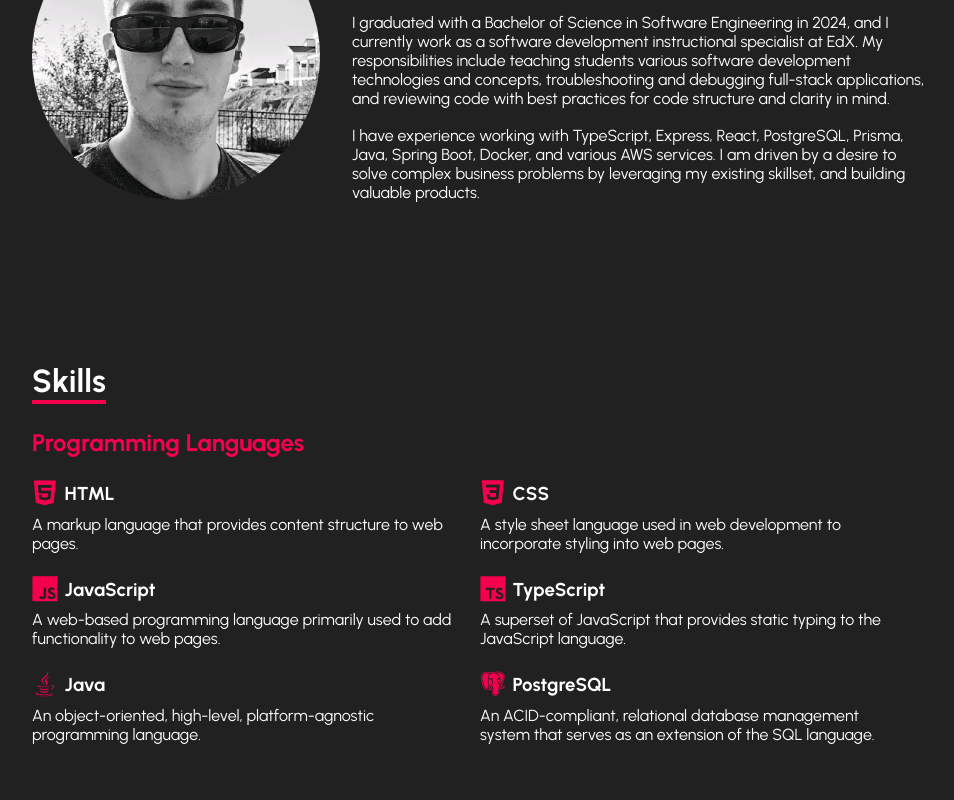
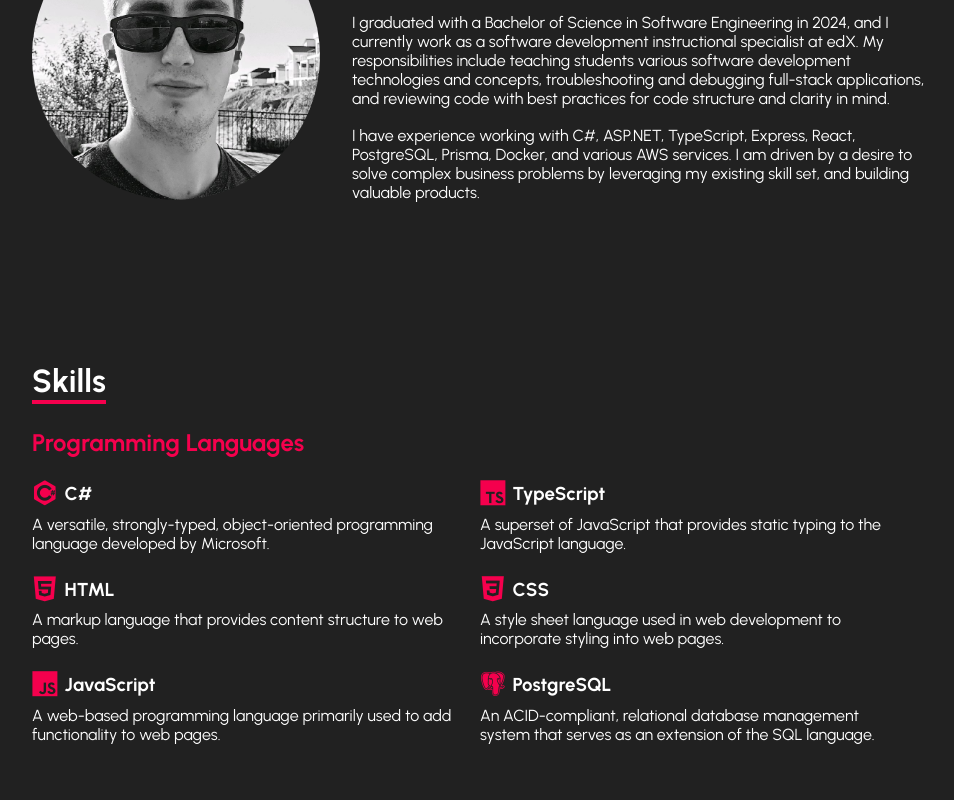
Before and after one commit to StaticCloud/diego-marrs, a React (Vite) app: page / in a window 1280 px wide. Shown: the part 1060-1860 px from the top of the page, without its empty margins (160-1114 px from the left). Built offline with nearby package versions, Linux system fonts and the light colour scheme.

Commit message:
updated skillset to reflect new career goals

```diff
--- a/src/components/About.tsx
+++ b/src/components/About.tsx
@@ -52,9 +52,9 @@ export default function About() {
                     <br />
                     <p><span>I am a early-career software engineer with a passion for solving business problems and bringing ambitious ideas to life.</span></p>
                     <br />
-                    <p>I graduated with a Bachelor of Science in Software Engineering in 2024, and I currently work as a software development instructional specialist at EdX. My responsibilities include teaching students various software development technologies and concepts, troubleshooting and debugging full-stack applications, and reviewing code with best practices for code structure and clarity in mind.</p>
+                    <p>I graduated with a Bachelor of Science in Software Engineering in 2024, and I currently work as a software development instructional specialist at edX. My responsibilities include teaching students various software development technologies and concepts, troubleshooting and debugging full-stack applications, and reviewing code with best practices for code structure and clarity in mind.</p>
                     <br />
-                    <p>I have experience working with TypeScript, Express, React, PostgreSQL, Prisma, Java, Spring Boot, Docker, and various AWS services. I am driven by a desire to solve complex business problems by leveraging my existing skillset, and building valuable products.</p>
+                    <p>I have experience working with C#, ASP.NET, TypeScript, Express, React, PostgreSQL, Prisma, Docker, and various AWS services. I am driven by a desire to solve complex business problems by leveraging my existing skill set, and building valuable products.</p>
                 </AboutText>
             </AboutContent>
         </AboutWrapper>
--- a/src/data/skills-data.ts
+++ b/src/data/skills-data.ts
@@ -1,6 +1,16 @@
 import skill from "../utils/skills-interface";
 
 const languages: skill[] = [
+    {
+        skill: "C#",
+        icon: "csharp-plain",
+        description: "A versatile, strongly-typed, object-oriented programming language developed by Microsoft. "
+    },
+    {
+        skill: "TypeScript",
+        icon: "typescript-plain",
+        description: "A superset of JavaScript that provides static typing to the JavaScript language."
+    },
     {
         skill: "HTML",
         icon: "html5-plain",
@@ -17,16 +27,6 @@ const languages: skill[] = [
         description: "A web-based programming language primarily used to add functionality to web pages."
     },
     {
-        skill: "TypeScript",
-        icon: "typescript-plain",
-        description: "A superset of JavaScript that provides static typing to the JavaScript language."
-    },
-    {
-        skill: "Java",
-        icon: "java-plain",
-        description: "An object-oriented, high-level, platform-agnostic programming language."
-    },
-    {
         skill: "PostgreSQL",
         icon: "postgresql-plain",
         description: "An ACID-compliant, relational database management system that serves as an extension of the SQL language."
@@ -34,6 +34,11 @@ const languages: skill[] = [
 ]
 
 const librariesFrameworks: skill[] = [
+    {
+        skill: "ASP.NET",
+        icon: "dot-net-plain",
+        description: "A feature-rich, robust, and highly scalable web development framework that exists as part of Microsoft's .NET ecosystem."
+    },
     {
         skill: "Express.js",
         icon: "express-original",
```
